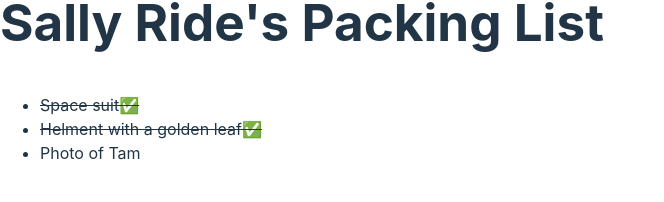
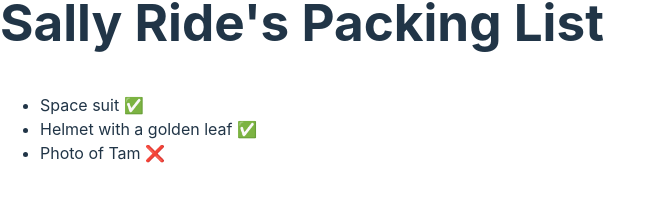
Before and after one commit to 4bdullah7eeshan/my-first-react-app, a React (Vite) app: page / in a window 1280 px wide. Shown: the part 334-536 px from the top of the page, without its empty margins (0-664 px from the left). Built offline with nearby package versions, Linux system fonts and the light colour scheme.

Commit message:
feat: complete challenge 1/3

```diff
--- a/src/react.dev/conditional-rendering/PackingList.jsx
+++ b/src/react.dev/conditional-rendering/PackingList.jsx
@@ -1,23 +1,15 @@
 function Item({ name, isPacked }) {
-    let itemContent = name;
-    if (isPacked) {
-        itemContent = (
-        <del>
-            {name + "✅"}
-        </del>
-        );
-    }
     return (
       <li className="item">
-        {itemContent}
+        {isPacked ? name + ' ✅' : name + ' ❌'}
       </li>
     );
 }
 
-function PackingList() {
+export default function PackingList() {
     return (
       <section>
-            <h1>Sally Ride&apos;s Packing List</h1>
+        <h1>Sally Ride's Packing List</h1>
         <ul>
           <Item
             isPacked={true}
@@ -25,7 +17,7 @@ function PackingList() {
           />
           <Item
             isPacked={true}
-                    name="Helment with a golden leaf"
+            name="Helmet with a golden leaf"
           />
           <Item
             isPacked={false}
@@ -35,5 +27,3 @@ function PackingList() {
       </section>
     );
 }
-
-export default PackingList;
```
Lines whose indentation alone changed are shown as unchanged.
